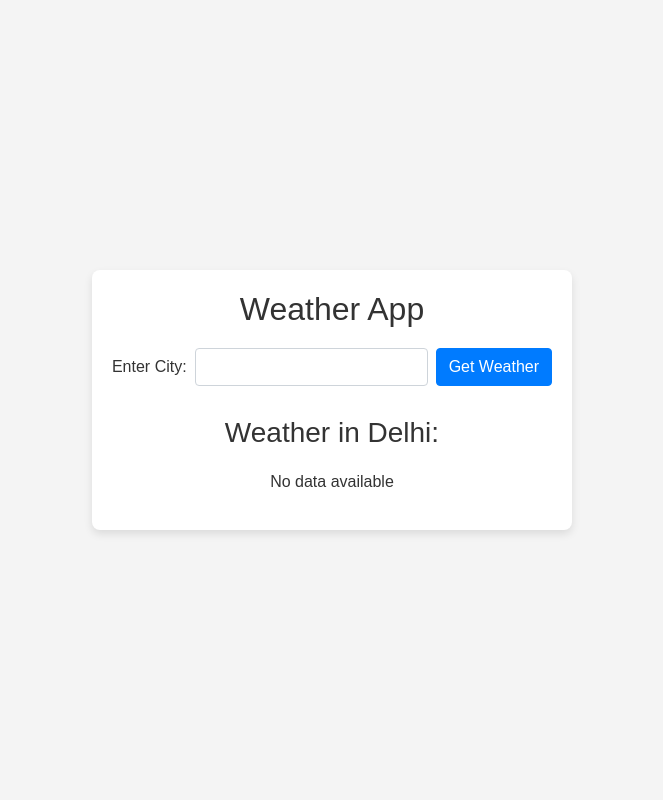
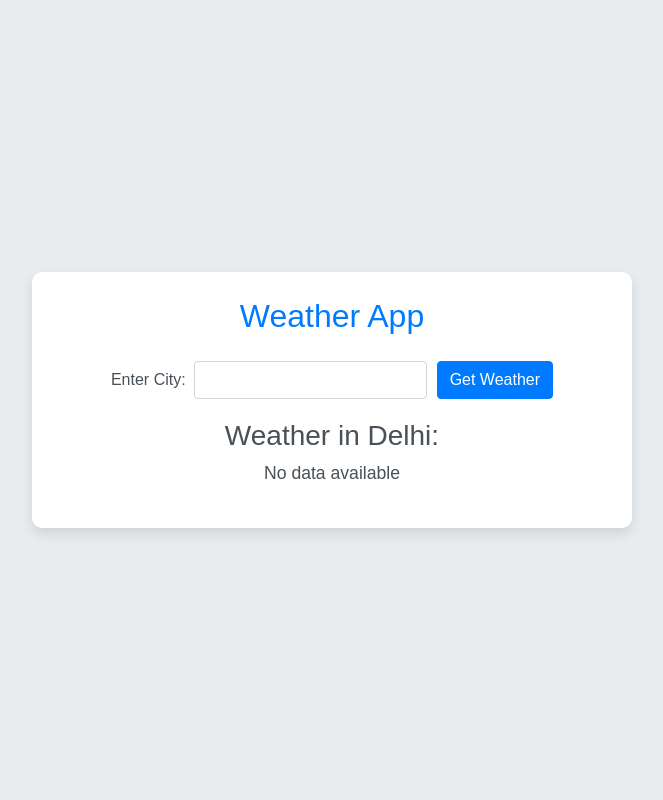
Before and after one commit to SOliyhan/weather-app, a Django app: page / in a window 1280 px wide. Shown: the whole page, without its empty margins (308-971 px from the left). Run offline with Django 5.2, Linux system fonts and the light colour scheme; data that the repository does not hold is empty; some libraries are stand-ins or nearby versions.

Commit message:
updating front-end UI

```diff
--- a/weather_main/weather_app/templates/weather_app/index.html
+++ b/weather_main/weather_app/templates/weather_app/index.html
@@ -8,8 +8,8 @@
     <style>
         body {
             font-family: 'Arial', sans-serif;
-            background-color: #f4f4f4;
-            color: #333;
+            background-color: #e9ecef;
+            color: #495057;
         }
         .main-container {
             min-height: 100vh;
@@ -17,19 +17,33 @@
             justify-content: center;
             align-items: center;
             flex-direction: column;
+            padding: 15px;
         }
         .weather-info {
             background: white;
-            padding: 20px;
-            border-radius: 8px;
-            box-shadow: 0 4px 8px rgba(0,0,0,0.1);
+            padding: 25px;
+            border-radius: 10px;
+            box-shadow: 0 6px 12px rgba(0,0,0,0.1);
             text-align: center;
+            width: 100%;
+            max-width: 600px;
         }
-        .weather-info h2, .weather-info h3 {
+        .weather-info h2 {
+            color: #007bff;
+            margin-bottom: 25px;
+        }
+        .form-inline {
             margin-bottom: 20px;
         }
-        .form-inline {
-            margin-bottom: 30px;
+        .form-inline .form-control {
+            margin-right: 10px;
+        }
+        .weather-info p {
+            font-size: 1.1rem;
+            line-height: 1.5;
+        }
+        .weather-info p span {
+            font-weight: bold;
         }
     </style>
 </head>
@@ -40,20 +54,20 @@
         <div class="weather-info">
             <h2>Weather App</h2>
 
-            <form method="post" class="form-inline">
+            <form method="post" class="form-inline justify-content-center">
                 {% csrf_token %}
                 <div class="form-group">
                     <label for="city" class="mr-2">Enter City:</label>
-                    <input type="text" name="city" class="form-control mr-2" required>
-                    <button type="submit" class="btn btn-primary">Get Weather</button>
+                    <input type="text" name="city" class="form-control" required>
                 </div>
+                <button type="submit" class="btn btn-primary">Get Weather</button>
             </form>
 
             <h3>Weather in {{ city }}:</h3>
             {% if weather_data %}
-                <p>Temperature: {{ weather_data.main.temp }}°C</p>
-                <p>Humidity: {{ weather_data.main.humidity }}%</p>
-                <p>Weather: {{ weather_data.weather.0.description }}</p>
+                <p><span>Temperature:</span> {{ weather_data.main.temp }}°C</p>
+                <p><span>Humidity:</span> {{ weather_data.main.humidity }}%</p>
+                <p><span>Weather:</span> {{ weather_data.weather.0.description }}</p>
             {% else %}
                 <p>No data available</p>
             {% endif %}
```
Also changed, not shown: weather_main/weather_app/templates/weather_app/city_weather.html (deleted, +0 -20 lines).
